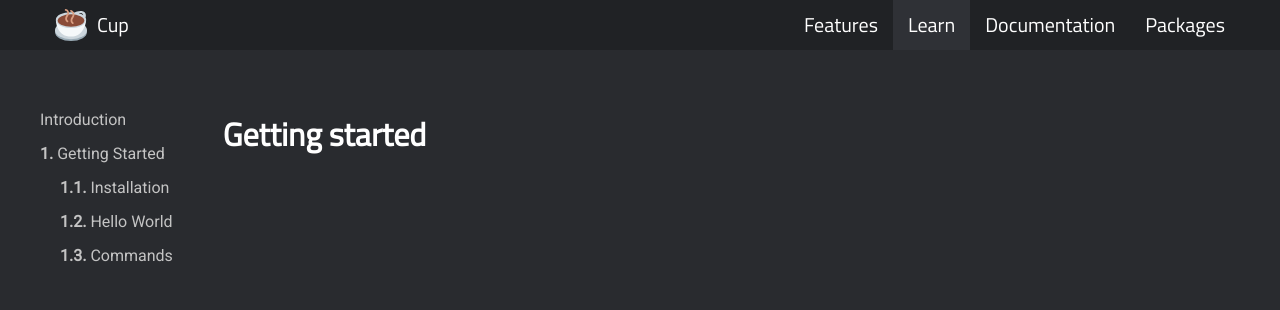
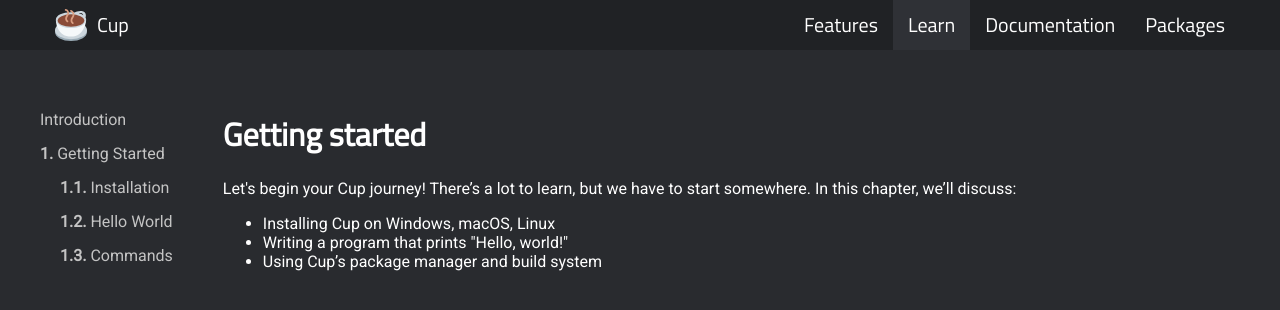
Before and after one commit to cup-lang/cup-lang.org, a Jekyll site: the page built from learn/getting-started.html, in a window 1280 px wide. Shown: the top 310 px of the page. Built offline with Jekyll 4.4.1, drawn with Linux system fonts in a browser that asks for light colours.

Commit message:
Update getting-started.html

```diff
--- a/learn/getting-started.html
+++ b/learn/getting-started.html
@@ -4,3 +4,10 @@ title: "Getting started"
 layout: learn
 ---
 <h1>Getting started</h1>
+<p>Let's begin your Cup journey! There’s a lot to learn, but we have to start somewhere. In this chapter, we’ll discuss:
+    <ul>
+    <li>Installing Cup on Windows, macOS, Linux</li>
+    <li>Writing a program that prints "Hello, world!"</li>
+    <li>Using Cup’s package manager and build system</li>
+    </ul>
+</p>
```
